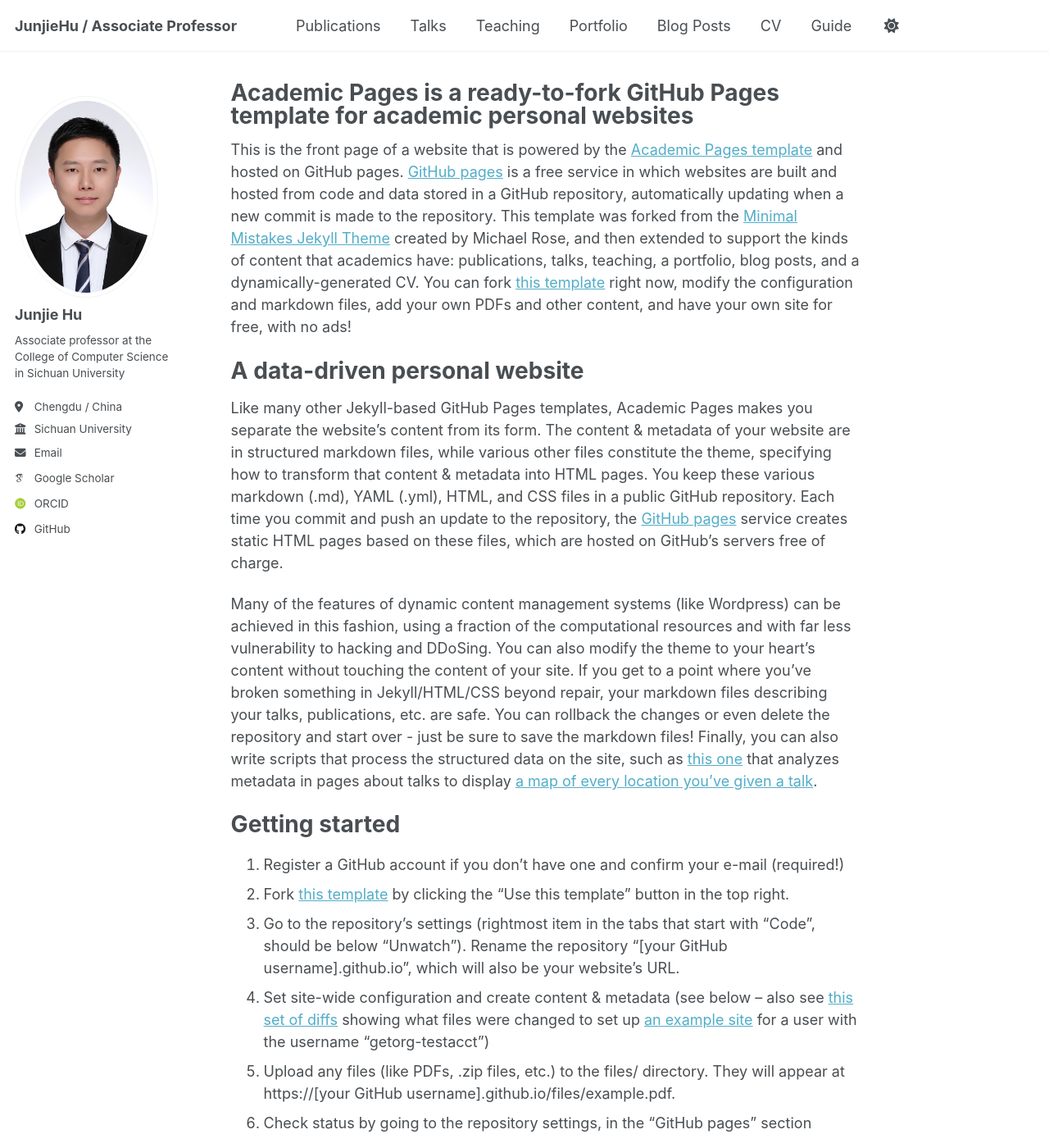
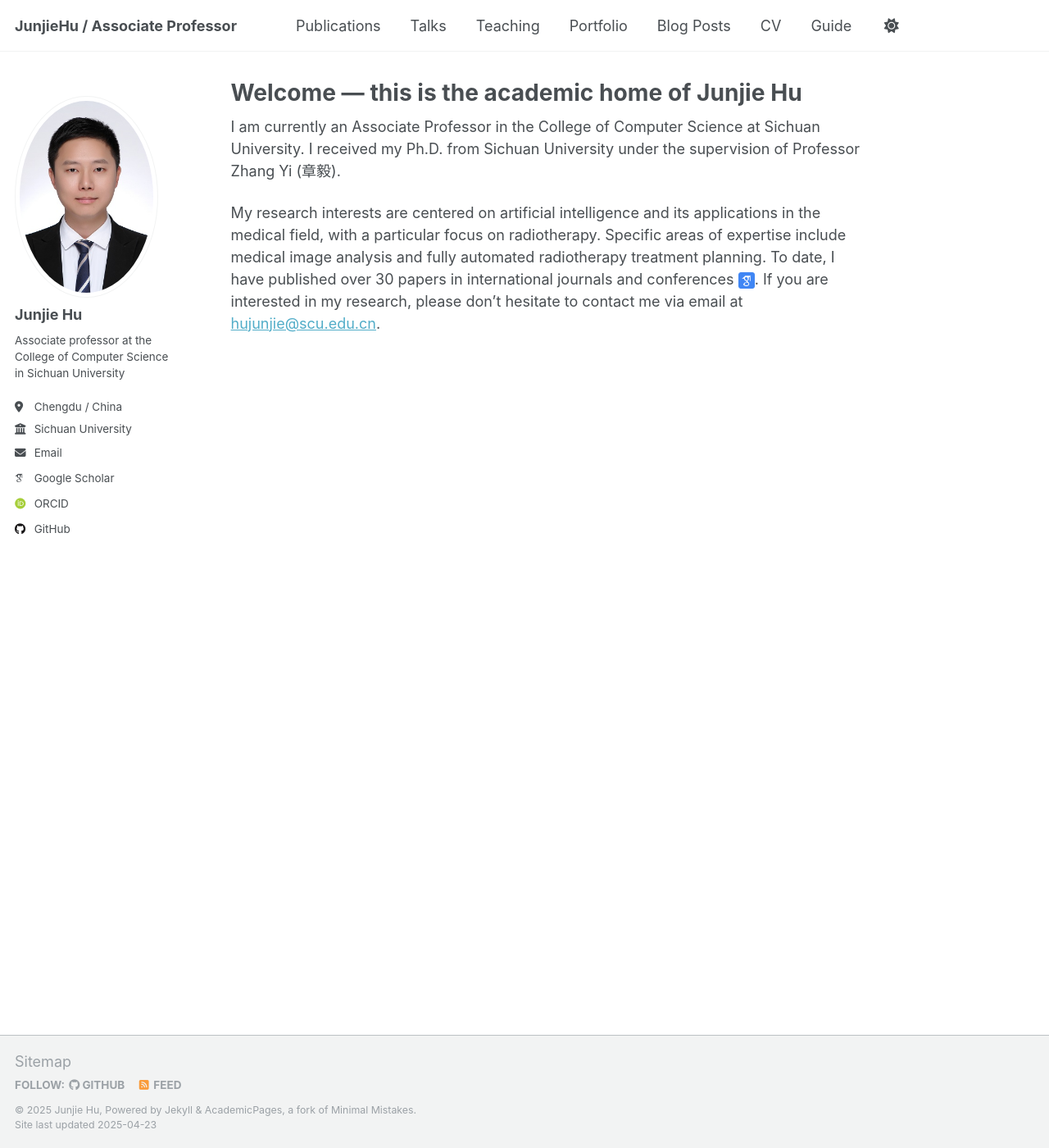
Before and after one commit to JunjieHuSCU/junjiehuscu.github.io, a Jekyll site: the page built from _pages/about.md, in a window 1280 px wide and 1400 px high. Shown: the whole window at 82% size. Built offline with Jekyll 4.4.1, drawn with Linux system fonts in a browser that asks for light colours; some web fonts are replaced; some of the changed text lies outside the part shown.

Commit message:
update about.md

```diff
--- a/_config.yml
+++ b/_config.yml
@@ -45,7 +45,7 @@ author:
   bitbucket        : # Username - Update with your username on the site
   codepen          : # Username
   dribbble         : # Username
-  github           : "https://github.com/junjiehuscu"
+  github           : "junjiehuscu"
   kaggle           : # Username
   stackoverflow    : # User number or user number and name (i.e., use "1" or "1/jeff-atwood")
 
--- a/_pages/about.md
+++ b/_pages/about.md
@@ -1,13 +1,17 @@
 ---
 permalink: /
-title: "Academic Pages is a ready-to-fork GitHub Pages template for academic personal websites"
+title: "Welcome — this is the academic home of Junjie Hu"
 author_profile: true
 redirect_from:
   - /about/
   - /about.html
 ---
 
-This is the front page of a website that is powered by the [Academic Pages template](https://github.com/academicpages/academicpages.github.io) and hosted on GitHub pages. [GitHub pages](https://pages.github.com) is a free service in which websites are built and hosted from code and data stored in a GitHub repository, automatically updating when a new commit is made to the repository. This template was forked from the [Minimal Mistakes Jekyll Theme](https://mmistakes.github.io/minimal-mistakes/) created by Michael Rose, and then extended to support the kinds of content that academics have: publications, talks, teaching, a portfolio, blog posts, and a dynamically-generated CV. You can fork [this template](https://github.com/academicpages/academicpages.github.io) right now, modify the configuration and markdown files, add your own PDFs and other content, and have your own site for free, with no ads!
+I am currently an Associate Professor in the College of Computer Science at Sichuan University. I received my Ph.D. from Sichuan University under the supervision of Professor Zhang Yi (章毅).
+
+My research interests are centered on artificial intelligence and its applications in the medical field, with a particular focus on radiotherapy. Specific areas of expertise include medical image analysis and fully automated radiotherapy treatment planning. To date, I have published over 30 papers in international journals and conferences <a href='https://scholar.google.com/citations?user=T3NJS_kAAAAJ'><img src="images/google_scholar_icon.png" alt="Google Scholar" style="height:20px; vertical-align:middle;"></a>. If you are interested in my research, please don't hesitate to contact me via email at <a href="mailto:hujunjie@scu.edu.cn" >hujunjie@scu.edu.cn</a>.
+
+<!-- This is the front page of a website that is powered by the [Academic Pages template](https://github.com/academicpages/academicpages.github.io) and hosted on GitHub pages. [GitHub pages](https://pages.github.com) is a free service in which websites are built and hosted from code and data stored in a GitHub repository, automatically updating when a new commit is made to the repository. This template was forked from the [Minimal Mistakes Jekyll Theme](https://mmistakes.github.io/minimal-mistakes/) created by Michael Rose, and then extended to support the kinds of content that academics have: publications, talks, teaching, a portfolio, blog posts, and a dynamically-generated CV. You can fork [this template](https://github.com/academicpages/academicpages.github.io) right now, modify the configuration and markdown files, add your own PDFs and other content, and have your own site for free, with no ads!
 
 A data-driven personal website
 ======
@@ -46,4 +50,4 @@ Example: editing a markdown file for a talk
 
 For more info
 ------
-More info about configuring Academic Pages can be found in [the guide](https://academicpages.github.io/markdown/), the [growing wiki](https://github.com/academicpages/academicpages.github.io/wiki), and you can always [ask a question on GitHub](https://github.com/academicpages/academicpages.github.io/discussions). The [guides for the Minimal Mistakes theme](https://mmistakes.github.io/minimal-mistakes/docs/configuration/) (which this theme was forked from) might also be helpful.
+More info about configuring Academic Pages can be found in [the guide](https://academicpages.github.io/markdown/), the [growing wiki](https://github.com/academicpages/academicpages.github.io/wiki), and you can always [ask a question on GitHub](https://github.com/academicpages/academicpages.github.io/discussions). The [guides for the Minimal Mistakes theme](https://mmistakes.github.io/minimal-mistakes/docs/configuration/) (which this theme was forked from) might also be helpful. -->
```
Also changed, not shown: README.md (+1 -88 lines), images/google_scholar_icon.png (added).
